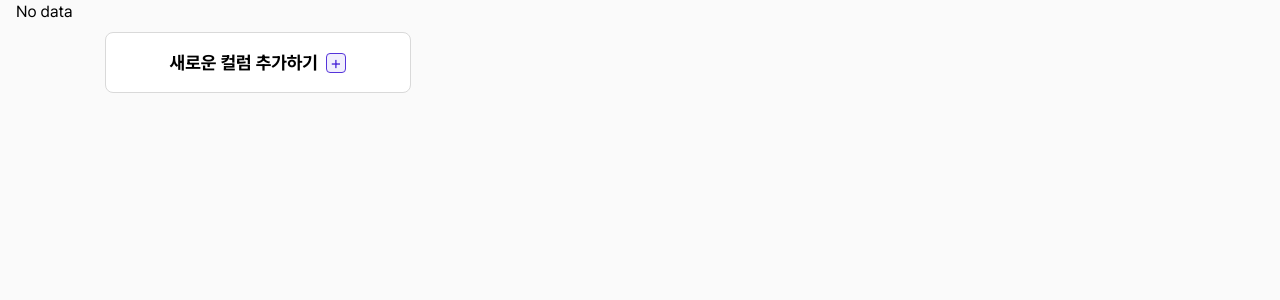
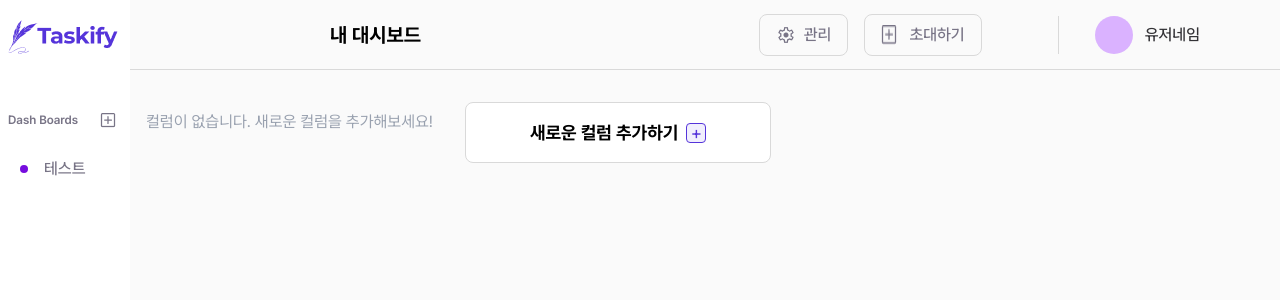
Before and after one commit to codeit17-part3-team5/taskify-fe, a Next.js app: page /dashboarddetailpage/DashboardDetail in a window 1280 px wide. Shown: the top 300 px of the page. Built offline with nearby package versions, Linux system fonts and the light colour scheme.

Commit message:
Feat: 사이드바 네브바 대쉬보드 디테일 연결

```diff
--- a/src/components/dashboarddetail/ColumnList.tsx
+++ b/src/components/dashboarddetail/ColumnList.tsx
@@ -20,7 +20,9 @@ export default function ColumnList({ columns }: ColumnListProps) {
             <ColumnView key={column.id} column={column} />
           ))
         ) : (
-          <div>No data</div>
+          <div className="text-gray-400 text-center w-full mt-10">
+            컬럼이 없습니다. 새로운 컬럼을 추가해보세요!
+          </div>
         )}
       </div>
     </>
--- a/src/pages/dashboarddetailpage/DashboardDetail.tsx
+++ b/src/pages/dashboarddetailpage/DashboardDetail.tsx
@@ -4,6 +4,8 @@ import CreativeColumn from "@/components/dashboarddetail/CreativeColumn";
 import NewColumnModal from "@/components/dashboarddetail/NewColumnModal";
 import ColumnList from "@/components/dashboarddetail/ColumnList";
 import { useTokenStore } from "@/stores/token";
+import Navbar from "../navbar";
+import Sidebar from "@/components/sidebar/Sidebar";
 
 type Column = {
   id: number;
@@ -43,11 +45,13 @@ export default function DashBoardDetail() {
     <>
       <div className="flex">
         {/* 사이드 메뉴 */}
-
+        <div>
+          <Sidebar />
+        </div>
         {/* 메인 컨텐츠 + 헤더 */}
         <div className="flex-1 flex flex-col bg-[#FAFAFA]">
           {/* 메인 헤더 */}
-
+          <Navbar />
           {/* 컨텐츠 영역 */}
           <div className="flex items-center gap-4 bg-[#FAFAFA] overflow-x-auto">
             {/* To do */}
--- a/src/pages/navbar.tsx
+++ b/src/pages/navbar.tsx
@@ -3,7 +3,7 @@ import ToMyDashboardButton from "@/components/navbar/ToMyDashboardButton";
 import DashboardMember from "@/components/sidebar/DashboardMemberList";
 import ManageDashboard from "@/components/sidebar/ManageDashboard";
 
-export default function navbar() {
+export default function Navbar() {
   return (
     <div className="flex justify-between h-[70px] border-[#D9D9D9] border-b-[1px]">
       <ToMyDashboardButton />
```
